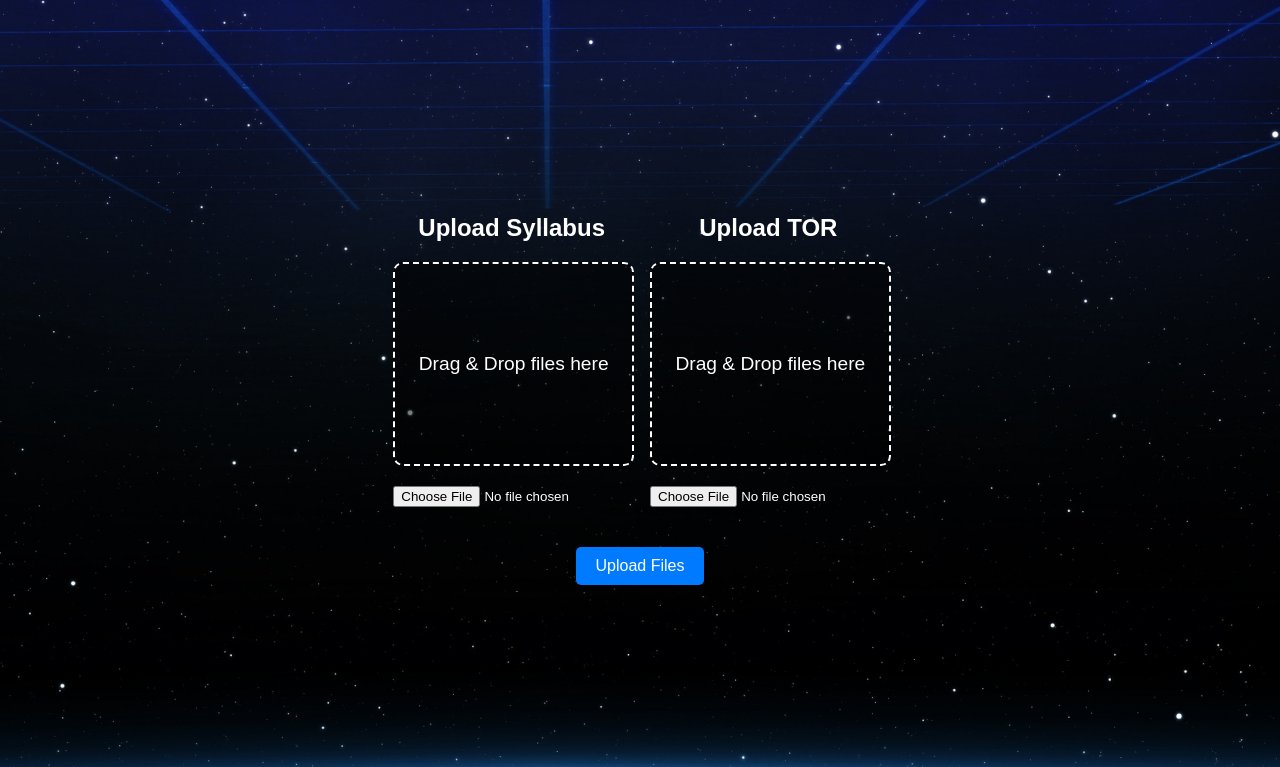
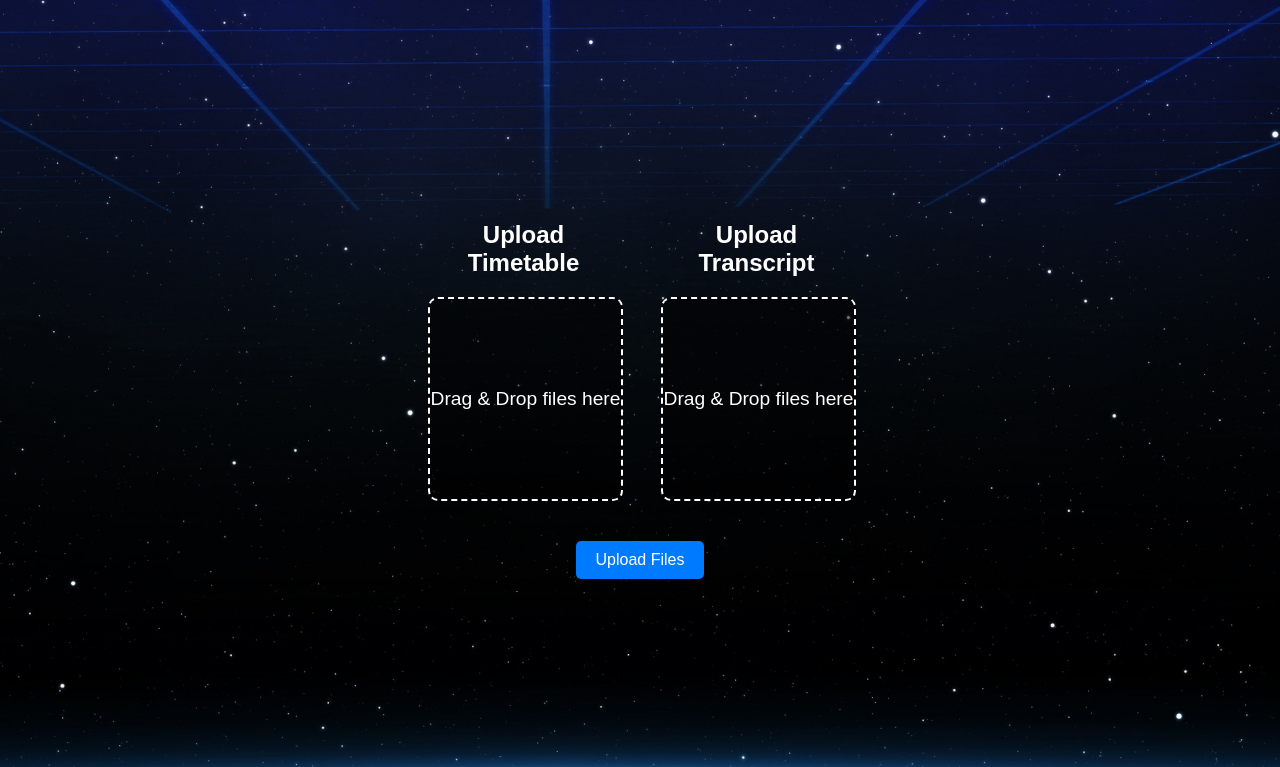
Before and after one commit to ivoheck/Complefy, a Flask app: page /upload_data_page in a window 1280 px wide. Shown: the top 767 px of the page. Run offline with Flask 3, Linux system fonts and the light colour scheme.

Commit message:
FE Design, Drag n Drop

```diff
--- a/templates/display_input_data_page.html
+++ b/templates/display_input_data_page.html
@@ -46,16 +46,17 @@
             display: block;
             margin: 20px auto;
             padding: 10px 20px;
-            background-color: #00796b;
+            background-color: #007bff; /* Standardfarbe */
             color: white;
             border: none;
             border-radius: 5px;
             font-size: 16px;
             cursor: pointer;
+            transition: background-color 0.3s, transform 0.2s;
         }
 
         .continue-button:hover {
-            background-color: #004d40;
+            background-color: #0056b3; /* Hover-Farbe */
         }
     </style>
 </head>
--- a/templates/select_interests_page.html
+++ b/templates/select_interests_page.html
@@ -73,12 +73,14 @@
         .submit-container button {
             padding: 0.8rem 2rem;
             font-size: 1.2rem;
-            background-color: #17a2b8;
+            background-color: #007bff; /* Standardfarbe */
             border-radius: 30px;
             transition: background-color 0.3s, transform 0.2s;
+            border: none;
+            color: white;
         }
         .submit-container button:hover {
-            background-color: #138496;
+            background-color: #0056b3; /* Hover-Farbe */
             transform: scale(1.05);
         }
     </style>
--- a/templates/upload_data_page.html
+++ b/templates/upload_data_page.html
@@ -13,9 +13,9 @@
             justify-content: center;
             align-items: center;
             height: 100vh;
-            background: url('/static/images/back.png') no-repeat center center; /* Hintergrundbild */
-            background-size: cover; /* Hintergrundbild anpassen */
-            color: white; /* Weißer Text für bessere Sichtbarkeit */
+            background: url('/static/images/back.png') no-repeat center center;
+            background-size: cover;
+            color: white;
             position: relative;
         }
         .container {
@@ -23,40 +23,53 @@
             flex-direction: column;
             justify-content: center;
             align-items: center;
-            gap: 20px; /* Abstand zwischen Containern */
+            gap: 20px;
         }
         .upload-row {
             display: flex;
-            justify-content: center;
-            align-items: center;
-            gap: 20px; /* Abstand zwischen den Upload-Sektionen */
+            justify-content: space-between;
+            align-items: flex-start;
+            gap: 20px;
+            width: 100%;
+            max-width: 900px;
         }
         .upload-section {
             width: 45%;
             text-align: center;
+            display: flex;
+            flex-direction: column;
+            justify-content: flex-start;
+            align-items: stretch;
         }
         .upload-section h2 {
             font-size: 1.5rem;
             margin-bottom: 20px;
-            color: #ffffff; /* Weißer Text */
+            color: #ffffff;
         }
         .drop-area {
             width: 100%;
             height: 200px;
-            border: 2px dashed #ffffff; /* Weiße gestrichelte Linie */
+            border: 2px dashed #ffffff;
             border-radius: 10px;
-            background-color: rgba(0, 0, 0, 0.5); /* Halbtransparenter Hintergrund */
+            background-color: rgba(0, 0, 0, 0.5);
             display: flex;
             justify-content: center;
             align-items: center;
-            color: #ffffff; /* Weißer Text */
+            color: #ffffff;
             font-size: 1.2rem;
-            margin-bottom: 20px;
+            margin-bottom: 10px;
+        }
+        .drop-area.dragover {
+            background-color: rgba(0, 123, 255, 0.5);
         }
         input[type="file"] {
-            display: block;
-            margin: 20px auto;
+            display: none;
+        }
+        .file-name {
+            margin-top: 10px;
+            font-size: 1rem;
             color: #ffffff;
+            text-align: center;
         }
         .upload-button {
             display: block;
@@ -72,7 +85,6 @@
         .upload-button:hover {
             background-color: #0056b3;
         }
-
         .loader {
             position: fixed;
             top: 0;
@@ -80,17 +92,15 @@
             width: 100%;
             height: 100%;
             background-color: rgba(0, 0, 0, 0.7);
-            display: none; /* Standardmäßig versteckt */
+            display: none;
             justify-content: center;
             align-items: center;
         }
-
         .loader img {
-            width: 100px; /* Größe des Bildes anpassen */
+            width: 100px;
             height: 100px;
             animation: spin 1.5s linear infinite;
         }
-
         @keyframes spin {
             0% { transform: rotate(0deg); }
             100% { transform: rotate(360deg); }
@@ -102,31 +112,67 @@
         <form id="upload-form" action="/select_interests_page" method="POST" enctype="multipart/form-data">
             <div class="upload-row">
                 <div class="upload-section">
-                    <h2>Upload Syllabus</h2>
-                    <div class="drop-area">
+                    <h2>Upload Timetable</h2>
+                    <div class="drop-area" id="syllabusDropArea">
                         Drag & Drop files here
+                        <input type="file" id="syllabusInput" name="syllabus" accept=".xlsx,.png">
                     </div>
-                    <input type="file" name="syllabus" accept=".xlsx,.png">
+                    <div class="file-name" id="syllabusFileName"></div>
                 </div>
-
                 <div class="upload-section">
-                    <h2>Upload TOR</h2>
-                    <div class="drop-area">
+                    <h2>Upload Transcript</h2>
+                    <div class="drop-area" id="torDropArea">
                         Drag & Drop files here
+                        <input type="file" id="torInput" name="tor" accept=".pdf">
                     </div>
-                    <input type="file" name="tor" accept=".pdf">
+                    <div class="file-name" id="torFileName"></div>
                 </div>
             </div>
-            <!-- Upload Button -->
             <button type="submit" class="upload-button">Upload Files</button>
         </form>
     </div>
-
     <div class="loader" id="loader">
         <img src="/static/images/robot_loding.png" alt="Loading...">
     </div>
+    <script>
+        function setupDropArea(dropAreaId, inputId, fileNameId) {
+            const dropArea = document.getElementById(dropAreaId);
+            const fileInput = document.getElementById(inputId);
+            const fileNameDisplay = document.getElementById(fileNameId);
 
-    <script>
+            dropArea.addEventListener("dragover", (event) => {
+                event.preventDefault();
+                dropArea.classList.add("dragover");
+            });
+
+            dropArea.addEventListener("dragleave", () => {
+                dropArea.classList.remove("dragover");
+            });
+
+            dropArea.addEventListener("drop", (event) => {
+                event.preventDefault();
+                dropArea.classList.remove("dragover");
+                const files = event.dataTransfer.files;
+                if (files.length > 0) {
+                    fileInput.files = files;
+                    fileNameDisplay.textContent = files[0].name;
+                }
+            });
+
+            dropArea.addEventListener("click", () => {
+                fileInput.click();
+            });
+
+            fileInput.addEventListener("change", () => {
+                if (fileInput.files.length > 0) {
+                    fileNameDisplay.textContent = fileInput.files[0].name;
+                }
+            });
+        }
+
+        setupDropArea("syllabusDropArea", "syllabusInput", "syllabusFileName");
+        setupDropArea("torDropArea", "torInput", "torFileName");
+
         document.getElementById("upload-form").addEventListener("submit", function(e) {
             e.preventDefault();
             document.getElementById("loader").style.display = "flex";
```
Also changed, not shown: templates/complefy_chat.html (+12 -15 lines).
